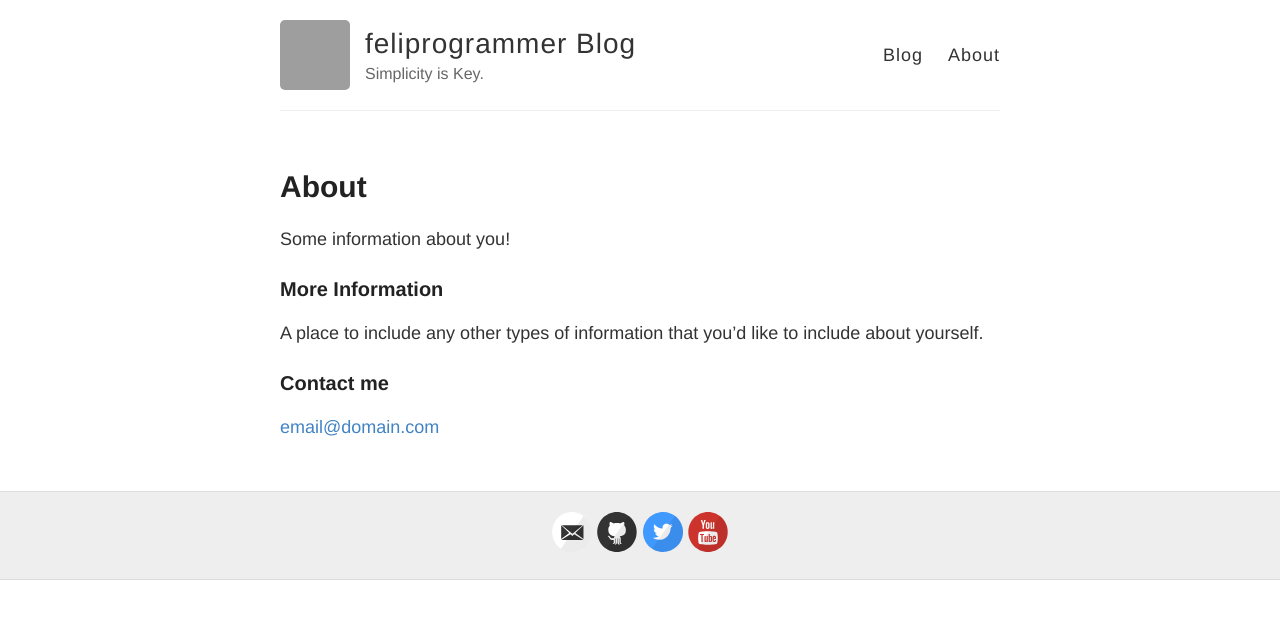
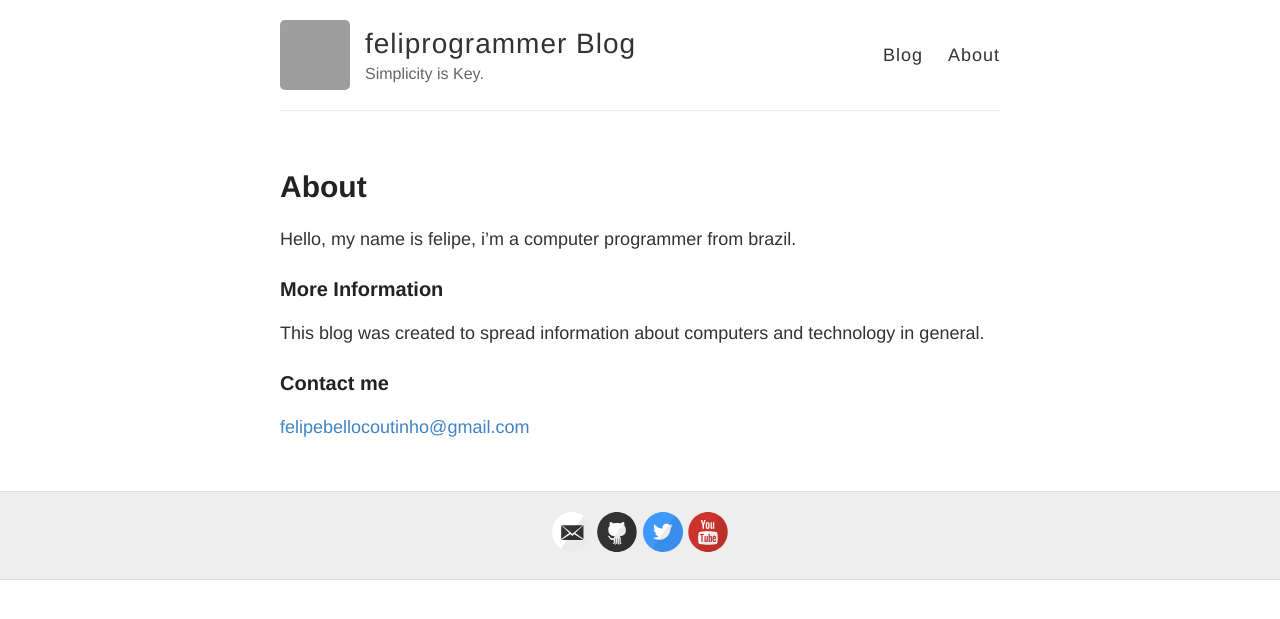
Before and after one commit to Feliprogrammer/feliprogrammer.github.io, a Jekyll site: the page built from about.md, in a window 1280 px wide. Shown: the top 619 px of the page. Built offline with Jekyll 4.4.1, drawn with Linux system fonts in a browser that asks for light colours; grey boxes are pictures that could not be loaded.

Commit message:
Personal Blog

```diff
--- a/about.md
+++ b/about.md
@@ -4,12 +4,12 @@ title: About
 permalink: /about/
 ---
 
-Some information about you!
+Hello, my name is felipe, i'm a computer programmer from brazil.
 
 ### More Information
 
-A place to include any other types of information that you'd like to include about yourself.
+This blog was created to spread information about computers and technology in general.
 
 ### Contact me
 
-[email@domain.com](mailto:email@domain.com)
+[felipebellocoutinho@gmail.com](mailto:felipebellocoutinho@gmail.com)
```
